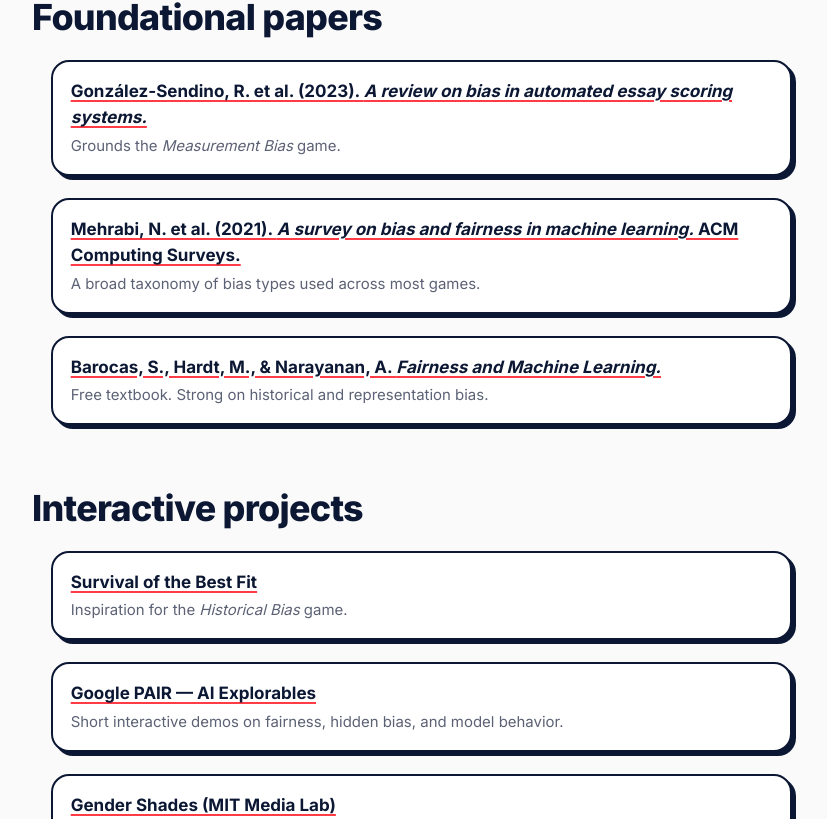
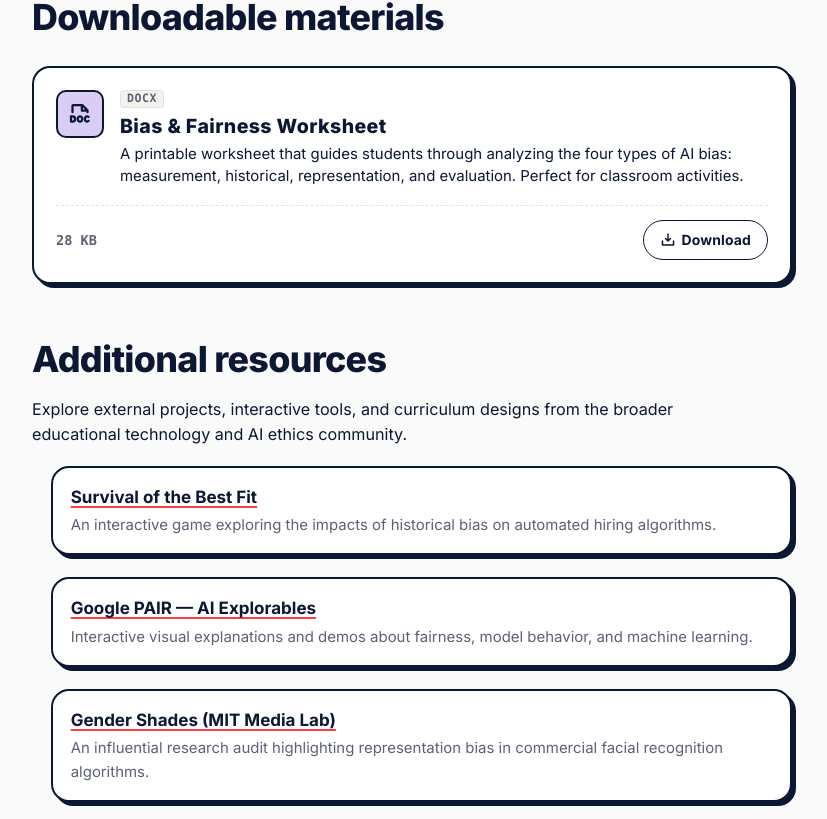
Before and after one commit to Nyckii/ai-literacy-website, a React (Vite) app: page /resources in a window 1280 px wide. Shown: the part 421-1240 px from the top of the page, without its empty margins (228-1055 px from the left). Built offline with nearby package versions, Linux system fonts and the light colour scheme.

Commit message:
changed structure of resource page + downloads

```diff
--- a/src/index.css
+++ b/src/index.css
@@ -3101,3 +3101,138 @@ code {
 .faq-a p {
   margin: 0;
 }
+
+/* ---------- Downloadable Materials Section ---------- */
+
+.download-grid {
+  display: grid;
+  grid-template-columns: repeat(auto-fit, minmax(320px, 1fr));
+  gap: 20px;
+  margin-top: 20px;
+}
+
+.download-card {
+  display: flex;
+  flex-direction: column;
+  justify-content: space-between;
+  padding: 22px;
+  border-radius: var(--radius-lg);
+  background: var(--surface);
+  border: 2px solid var(--ink);
+  box-shadow: 4px 4px 0 var(--ink);
+  transition:
+    transform 0.12s ease,
+    box-shadow 0.12s ease;
+}
+
+.download-card:hover {
+  transform: translate(-2px, -2px);
+  box-shadow: 6px 6px 0 var(--ink);
+}
+
+.download-card-body {
+  display: flex;
+  gap: 16px;
+  align-items: flex-start;
+}
+
+.download-card-icon {
+  flex-shrink: 0;
+  width: 48px;
+  height: 48px;
+  border-radius: var(--radius);
+  border: 2px solid var(--ink);
+  display: flex;
+  align-items: center;
+  justify-content: center;
+  color: var(--ink);
+}
+
+.download-card-icon.tile-lavender {
+  background: var(--tile-lavender);
+}
+
+.download-card-icon.tile-pink {
+  background: var(--tile-pink);
+}
+
+.download-card-icon.tile-yellow {
+  background: var(--tile-yellow);
+}
+
+.download-card-icon.tile-mint {
+  background: var(--tile-mint);
+}
+
+.download-card-content {
+  display: flex;
+  flex-direction: column;
+  gap: 6px;
+}
+
+.download-card-badge {
+  align-self: flex-start;
+  font-family: var(--mono);
+  font-size: 0.68rem;
+  font-weight: 700;
+  padding: 2px 6px;
+  border-radius: 4px;
+  background: color-mix(in srgb, var(--border) 45%, var(--surface));
+  color: var(--text-muted);
+  border: 1px solid var(--border);
+  letter-spacing: 0.05em;
+  line-height: 1;
+}
+
+.download-card-title {
+  font-family: var(--display);
+  font-size: 1.15rem;
+  font-weight: 800;
+  color: var(--ink);
+  margin: 0;
+  line-height: 1.25;
+}
+
+.download-card-desc {
+  font-size: 0.88rem;
+  color: var(--text-muted);
+  line-height: 1.45;
+  margin: 0;
+}
+
+.download-card-footer {
+  display: flex;
+  align-items: center;
+  justify-content: space-between;
+  margin-top: 18px;
+  padding-top: 14px;
+  border-top: 1.5px dashed var(--border);
+}
+
+.download-card-size {
+  font-family: var(--mono);
+  font-size: 0.8rem;
+  color: var(--text-muted);
+  font-weight: 600;
+}
+
+.btn-download {
+  padding: 8px 16px !important;
+  font-size: 0.82rem !important;
+  gap: 6px !important;
+}
+
+@media (max-width: 600px) {
+  .download-grid {
+    grid-template-columns: 1fr;
+  }
+}
+
+.section-description {
+  font-size: 0.95rem;
+  color: var(--text-muted);
+  margin-bottom: 20px;
+  margin-top: -4px;
+  max-width: 65ch;
+  line-height: 1.5;
+}
--- a/src/pages/Resources.tsx
+++ b/src/pages/Resources.tsx
@@ -1,3 +1,27 @@
+import { DownloadSimple, FileDoc } from "@phosphor-icons/react";
+
+interface DownloadItem {
+  title: string;
+  description: string;
+  filename: string;
+  fileSize: string;
+  fileType: "docx" | "pdf" | "generic";
+  url: string;
+  accentClass: string;
+}
+
+const DOWNLOADS: DownloadItem[] = [
+  {
+    title: "Bias & Fairness Worksheet",
+    description: "A printable worksheet that guides students through analyzing the four types of AI bias: measurement, historical, representation, and evaluation. Perfect for classroom activities.",
+    filename: "Biases.docx",
+    fileSize: "28 KB",
+    fileType: "docx",
+    url: "/downloads/Biases.docx",
+    accentClass: "tile-lavender",
+  },
+];
+
 export function Resources() {
   return (
     <article className="content-page">
@@ -11,7 +35,102 @@ export function Resources() {
       </header>
 
       <section className="content-block">
+        <h2>Downloadable materials</h2>
+        <div className="download-grid">
+          {DOWNLOADS.map((item, index) => {
+            const Icon = item.fileType === "docx" ? FileDoc : FileDoc;
+            return (
+              <div key={index} className="download-card">
+                <div className="download-card-body">
+                  <div className={`download-card-icon ${item.accentClass}`}>
+                    <Icon size={24} weight="bold" />
+                  </div>
+                  <div className="download-card-content">
+                    <span className="download-card-badge">{item.fileType.toUpperCase()}</span>
+                    <h3 className="download-card-title">{item.title}</h3>
+                    <p className="download-card-desc">{item.description}</p>
+                  </div>
+                </div>
+                <div className="download-card-footer">
+                  <span className="download-card-size">{item.fileSize}</span>
+                  <a
+                    href={item.url}
+                    download={item.filename}
+                    className="btn btn-ghost btn-download"
+                    aria-label={`Download ${item.title}`}
+                  >
+                    <DownloadSimple size={16} weight="bold" />
+                    Download
+                  </a>
+                </div>
+              </div>
+            );
+          })}
+        </div>
+      </section>
+
+      <section className="content-block">
+        <h2>Additional resources</h2>
+        <p className="section-description">
+          Explore external projects, interactive tools, and curriculum designs from the broader educational technology and AI ethics community.
+        </p>
+        <ul className="resource-list">
+          <li>
+            <a
+              href="https://www.survivalofthebestfit.com/"
+              target="_blank"
+              rel="noreferrer"
+            >
+              Survival of the Best Fit
+            </a>
+            <span className="resource-note">
+              An interactive game exploring the impacts of historical bias on automated hiring algorithms.
+            </span>
+          </li>
+          <li>
+            <a
+              href="https://pair.withgoogle.com/explorables/"
+              target="_blank"
+              rel="noreferrer"
+            >
+              Google PAIR — AI Explorables
+            </a>
+            <span className="resource-note">
+              Interactive visual explanations and demos about fairness, model behavior, and machine learning.
+            </span>
+          </li>
+          <li>
+            <a
+              href="https://www.media.mit.edu/projects/gender-shades/overview/"
+              target="_blank"
+              rel="noreferrer"
+            >
+              Gender Shades (MIT Media Lab)
+            </a>
+            <span className="resource-note">
+              An influential research audit highlighting representation bias in commercial facial recognition algorithms.
+            </span>
+          </li>
+          <li>
+            <a
+              href="https://ethz.ch/en.html"
+              target="_blank"
+              rel="noreferrer"
+            >
+              ETH Zürich — PEACH
+            </a>
+            <span className="resource-note">
+              The Educational Technology research group hosting this course and exploring learning designs.
+            </span>
+          </li>
+        </ul>
+      </section>
+
+      <section className="content-block">
         <h2>Foundational papers</h2>
+        <p className="section-description">
+          A curated collection of academic research and literature that formed the theoretical groundwork for the games and concepts inside the Bias Arcade.
+        </p>
         <ul className="resource-list">
           <li>
             <a
@@ -56,76 +175,6 @@ export function Resources() {
       </section>
 
       <section className="content-block">
-        <h2>Interactive projects</h2>
-        <ul className="resource-list">
-          <li>
-            <a
-              href="https://www.survivalofthebestfit.com/"
-              target="_blank"
-              rel="noreferrer"
-            >
-              Survival of the Best Fit
-            </a>
-            <span className="resource-note">
-              Inspiration for the <em>Historical Bias</em> game.
-            </span>
-          </li>
-          <li>
-            <a
-              href="https://pair.withgoogle.com/explorables/"
-              target="_blank"
-              rel="noreferrer"
-            >
-              Google PAIR — AI Explorables
-            </a>
-            <span className="resource-note">
-              Short interactive demos on fairness, hidden bias, and model
-              behavior.
-            </span>
-          </li>
-          <li>
-            <a
-              href="https://www.media.mit.edu/projects/gender-shades/overview/"
-              target="_blank"
-              rel="noreferrer"
-            >
-              Gender Shades (MIT Media Lab)
-            </a>
-            <span className="resource-note">
-              The audit that put representation bias in face recognition on
-              the public agenda.
-            </span>
-          </li>
-        </ul>
-      </section>
-
-      <section className="content-block">
-        <h2>Frameworks &amp; curricula</h2>
-        <ul className="resource-list">
-          <li>
-            <a
-              href="https://ethz.ch/en.html"
-              target="_blank"
-              rel="noreferrer"
-            >
-              ETH Zürich — PEACH
-            </a>
-            <span className="resource-note">
-              Educational technology research group hosting this course.
-            </span>
-          </li>
-          <li>
-            <span>
-              <strong>AI literacy framework (this project)</strong> — Attitudes,
-              Skills, Knowledge dimensions. See the
-              {' '}
-              <a href="/about">About page</a>.
-            </span>
-          </li>
-        </ul>
-      </section>
-
-      <section className="content-block">
         <h2>Source code</h2>
         <p>
           The Bias Arcade is open source. Read the games, file issues, or
```
